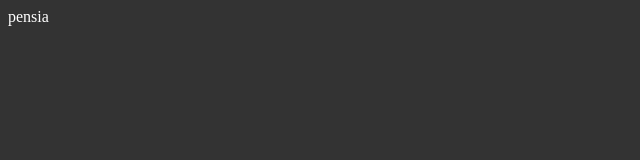
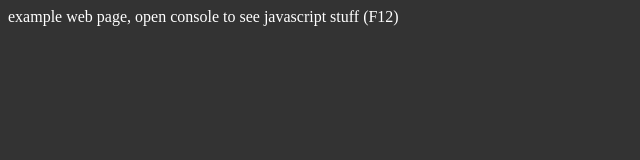
Before and after one commit to uncreative-avis/web-development-testing, a plain HTML site: page index.html in a window 1280 px wide. Shown: the whole page, without its empty margins (0-640 px from the left). Drawn offline with Linux system fonts and the light colour scheme.

Commit message:
Change index.html text

```diff
--- a/index.html
+++ b/index.html
@@ -10,6 +10,6 @@
   </head>
 
   <body>
-    pensia
+    example web page, open console to see javascript stuff (F12)
   </body>
 </html>
```
